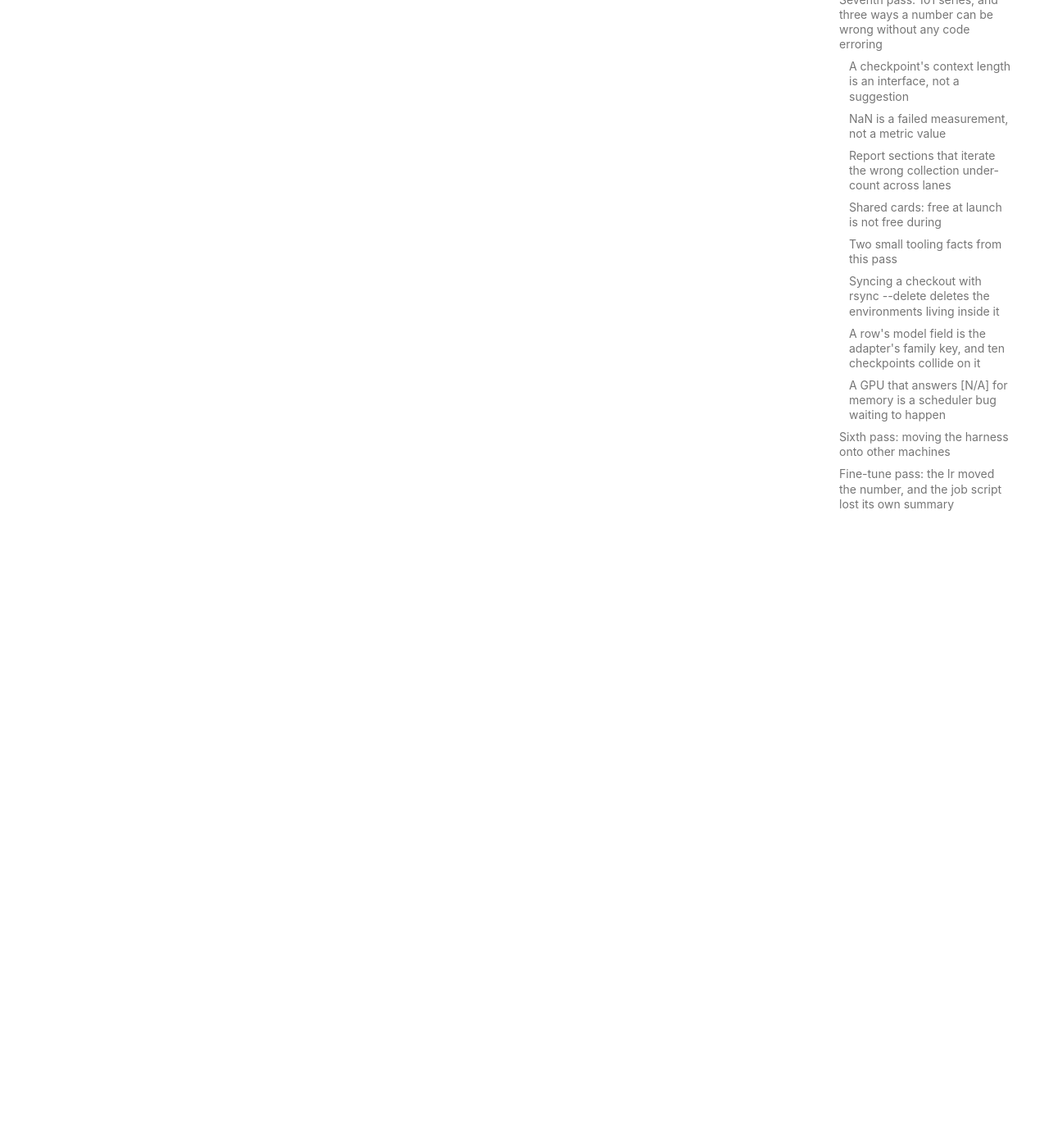
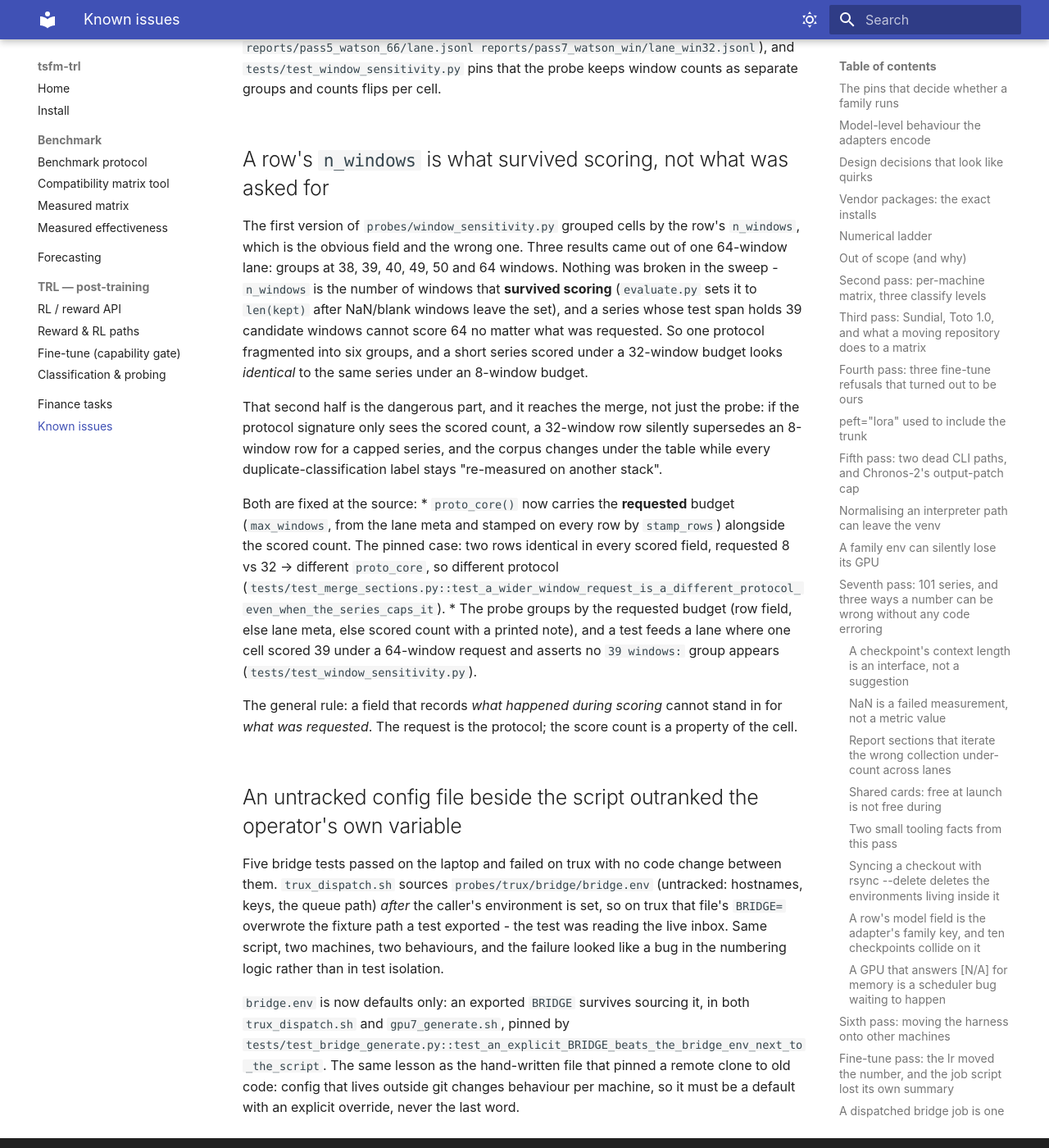
Before and after one commit to DobricLilujun/tsfm-trl, an MkDocs documentation site: the page built from docs/08_known_issues.md, in a window 1280 px wide and 1400 px high, scrolled down 30035 px. Shown: the whole window at 82% size. Built offline with MkDocs 1.6.1 and Material for MkDocs 9.7.7, drawn with Linux system fonts in a browser that asks for light colours; some of the changed text lies outside the part shown.

Commit message:
pass 7 at 32 and 64 windows: the 8-window ranking is a level error, not just noise
Same 66 arena series, same node, seed 0. Beat-naive share at 8/32/64 windows:
chronos-bolt-small 42.4/15.2/15.9, chronos-2 39.4/22.0/13.6, arima 56.1/40.9/44.7,
chronos-t5-small 33.3/9.1/9.8. 32 -> 64 moves shares by <=8 pp, so 32 is the plateau and is now the
CLI default. Head-to-head resolves pairs the 8-window pass called ties: bolt-small > chronos-2 goes
53.8% -> 38.6%, while bolt-base vs t5-small stays at 48.5/50.0/47.0.

Also fixed the grouping that hid this: a row's n_windows counts windows that survived scoring, so a
64-window lane fragmented into 38/39/40/49/50/64 groups and a short series under a 32-window budget
was indistinguishable from the same series under 8. proto_core() now carries the requested budget;
the probe groups by it. Two tests pin it. 122 pass on both trees (the trees had drifted again -
resolve_lint.sh, the bridge BRIDGE-override fix - which the test-count mismatch caught).

```diff
--- a/docs/08_known_issues.md
+++ b/docs/08_known_issues.md
@@ -993,18 +993,31 @@ unknown-flag failure, and every multi-word value in the example is quoted and so
 
 Pass 7 re-scored the same 66 arena series on the same watson node at 32 windows instead of 8 (`reports/pass7_watson_win`, 8 models, same bytes, same seed, `n_windows` in the protocol signature so nothing merges across the two). The headline result is not a tie resolving - it is that **every model's beat-naive share falls**, and the ordering moves with it:
 
-| model | beat naive @ 8w | beat naive @ 32w | Δ |
-|---|--:|--:|--:|
-| `arima` | 56.1% | 40.9% | -15.2 pp |
-| `chronos-bolt-small` | 42.4% | 15.2% | -27.3 pp |
-| `chronos-2` | 39.4% | 22.0% | -17.4 pp |
-| `theta` | 34.1% | 15.9% | -18.2 pp |
-| `chronos-bolt-base` | 32.6% | 12.1% | -20.5 pp |
-| `seasonal_naive` | 17.4% | 6.8% | -10.6 pp |
+The 64-window pass (same node, same bytes) is included to show where it stops moving: 32 is
+already the plateau, so the extra cost of 64 buys nothing.
 
-Head-to-head on the same cells: `arima > chronos-bolt-small` goes **58.3% → 84.1%**, and
-`chronos-bolt-small > chronos-2` goes **53.8% → 40.2%** - the pair the 8-window pass left ambiguous
-is not a coin flip at 32 windows, it goes the *other* way.
+| model | beat naive @ 8w | @ 32w | @ 64w | 8w → 32w | 32w → 64w |
+|---|--:|--:|--:|--:|--:|
+| `arima` | 56.1% | 40.9% | 44.7% | -15.2 pp | +3.8 pp |
+| `chronos-bolt-small` | 42.4% | 15.2% | 15.9% | -27.3 pp | +0.7 pp |
+| `chronos-2` | 39.4% | 22.0% | 13.6% | -17.4 pp | -8.4 pp |
+| `theta` | 34.1% | 15.9% | 13.6% | -18.2 pp | -2.3 pp |
+| `chronos-bolt-base` | 32.6% | 12.1% | 11.4% | -20.5 pp | -0.7 pp |
+| `chronos-t5-small` | 33.3% | 9.1% | 9.8% | -24.2 pp | +0.7 pp |
+| `seasonal_naive` | 17.4% | 6.8% | 4.5% | -10.6 pp | -2.3 pp |
+
+Head-to-head on the same cells (8w / 32w / 64w):
+
+| pair | 8w | 32w | 64w | reading |
+|---|--:|--:|--:|---|
+| `arima` > `chronos-bolt-small` | 58.3% | 84.1% | 83.3% | real, and far bigger than 8 windows showed |
+| `chronos-2` > `chronos-t5-small` | 55.3% | 69.7% | 70.5% | real |
+| `chronos-bolt-small` > `chronos-2` | 53.8% | 40.2% | 38.6% | the 8-window "tie" resolves **against** bolt-small |
+| `chronos-bolt-base` > `chronos-t5-small` | 48.5% | 50.0% | 47.0% | genuinely a tie: it does not move |
+
+**The published table is internally inconsistent at 8 windows, not just noisy.** A tie that becomes a
+61%-to-39% gap when the window sample quadruples was never a tie; it was the sample. 33.0% of cells
+(305/924) change winner between 8 and 64 windows.
 
 Why: the share counts a cell as a win when `mase_model < mase_naive`, i.e. when a **noisy ratio lands
 below 1.0**. The ratio distributions show both halves of the problem at once - the 8-window draws are
@@ -1025,9 +1038,21 @@ this resolution was never a measurement of model quality; it was a measurement o
 indistinguishable from persistence on these series (median ratio 1.000, IQR 0.005), so it neither
 wins nor loses - it is naive with extra steps, and its "share" is pure coin-toss mass around parity.
 
+Cross-machine at the new protocol (`reports/pass7_watson_win/lane_win32.jsonl` vs
+`reports/pass7_trux_win/lane_cuda-?.jsonl`, 990 shared cells: watson A6000 CUDA vs trux RTX 6000 Ada
+CUDA and trux CPU, same bytes, seed 0): seven of eight families **0.000% median and 0.000% max**
+(132 cells each), `chronos-t5-small` again the only outlier - and its median falls from 5.73% (8
+windows, pass 5) to **2.165%** (32 windows). The generative family's stack sensitivity was partly
+window noise all along. `chronos-t5-small` OOM'd on trux's GPU mid-lane (another user's process held
+26.6 GiB of 47.4); the lane file records it as a `failed` model with the CUDA error, and the CPU lane
+covered those 33 series - which is why the surviving t5 pair is CUDA-vs-CPU, and why the device column
+is part of the number and not decoration.
+
 What this changes:
-* **The default window count for any pass whose numbers get quoted is 32, not 8.** 8 windows is fine
-  for a smoke test of whether a family runs at all (which is what it was used for).
+* **The default window count for any pass whose numbers get quoted is 32, not 8** (`sweep_evaluate.py`
+  defaults to 32 as of pass 7). 8 windows is fine for a smoke test of whether a family runs at all
+  (which is what it was used for). Pass 7b (`probes/watson/watson_pass7b_rest32.sh`) moves the other
+  11 model keys to 32 windows on the same 66 series so the published table shares one protocol.
 * Shares from an 8-window pass must be published with the window count next to them. The generator now
   prints `win` per model in the ranking table, and `proto()` keys on `n_windows`, so an 8-window row
   can never supersede a 32-window one.
@@ -1035,3 +1060,45 @@ What this changes:
   (`probes/window_sensitivity.py reports/pass5_watson_66/lane.jsonl reports/pass7_watson_win/lane_win32.jsonl`),
   and `tests/test_window_sensitivity.py` pins that the probe keeps window counts as separate groups
   and counts flips per cell.
+
+## A row's `n_windows` is what survived scoring, not what was asked for
+
+The first version of `probes/window_sensitivity.py` grouped cells by the row's `n_windows`, which is
+the obvious field and the wrong one. Three results came out of one 64-window lane: groups at 38, 39,
+40, 49, 50 and 64 windows. Nothing was broken in the sweep - `n_windows` is the number of windows that
+**survived scoring** (`evaluate.py` sets it to `len(kept)` after NaN/blank windows leave the set), and
+a series whose test span holds 39 candidate windows cannot score 64 no matter what was requested. So
+one protocol fragmented into six groups, and a short series scored under a 32-window budget looks
+*identical* to the same series under an 8-window budget.
+
+That second half is the dangerous part, and it reaches the merge, not just the probe: if the protocol
+signature only sees the scored count, a 32-window row silently supersedes an 8-window row for a capped
+series, and the corpus changes under the table while every duplicate-classification label stays
+"re-measured on another stack".
+
+Both are fixed at the source:
+* `proto_core()` now carries the **requested** budget (`max_windows`, from the lane meta and stamped on
+  every row by `stamp_rows`) alongside the scored count. The pinned case: two rows identical in every
+  scored field, requested 8 vs 32 → different `proto_core`, so different protocol
+  (`tests/test_merge_sections.py::test_a_wider_window_request_is_a_different_protocol_even_when_the_series_caps_it`).
+* The probe groups by the requested budget (row field, else lane meta, else scored count with a printed
+  note), and a test feeds a lane where one cell scored 39 under a 64-window request and asserts no
+  `39 windows:` group appears (`tests/test_window_sensitivity.py`).
+
+The general rule: a field that records *what happened during scoring* cannot stand in for *what was
+requested*. The request is the protocol; the score count is a property of the cell.
+
+## An untracked config file beside the script outranked the operator's own variable
+
+Five bridge tests passed on the laptop and failed on trux with no code change between them.
+`trux_dispatch.sh` sources `probes/trux/bridge/bridge.env` (untracked: hostnames, keys, the queue
+path) *after* the caller's environment is set, so on trux that file's `BRIDGE=` overwrote the fixture
+path a test exported - the test was reading the live inbox. Same script, two machines, two
+behaviours, and the failure looked like a bug in the numbering logic rather than in test isolation.
+
+`bridge.env` is now defaults only: an exported `BRIDGE` survives sourcing it, in both
+`trux_dispatch.sh` and `gpu7_generate.sh`, pinned by
+`tests/test_bridge_generate.py::test_an_explicit_BRIDGE_beats_the_bridge_env_next_to_the_script`. The
+same lesson as the hand-written file that pinned a remote clone to old code: config that lives outside
+git changes behaviour per machine, so it must be a default with an explicit override, never the last
+word.
```
Also changed, not shown: docs/09_benchmark.md (+17 -22 lines), 16 other files.
